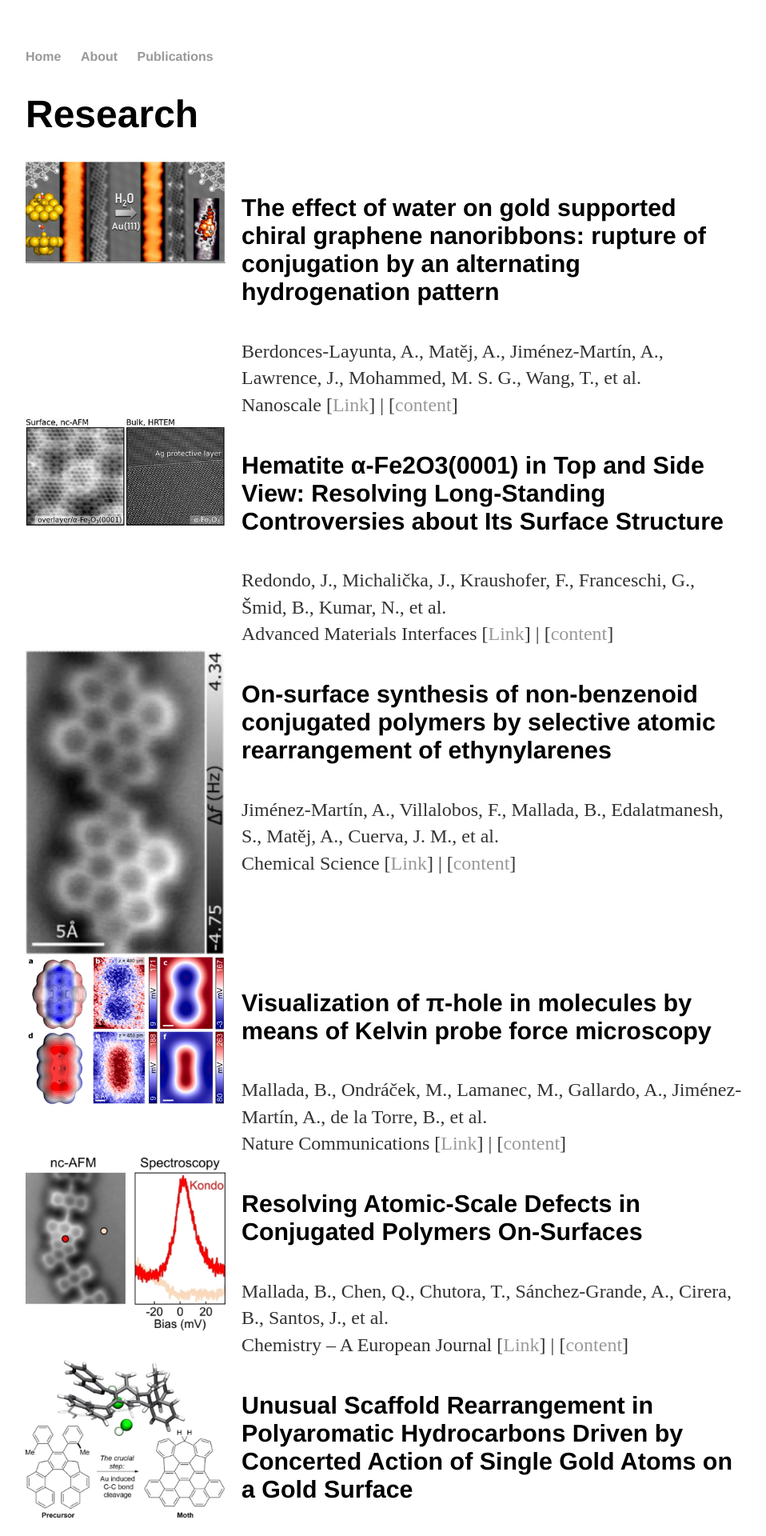
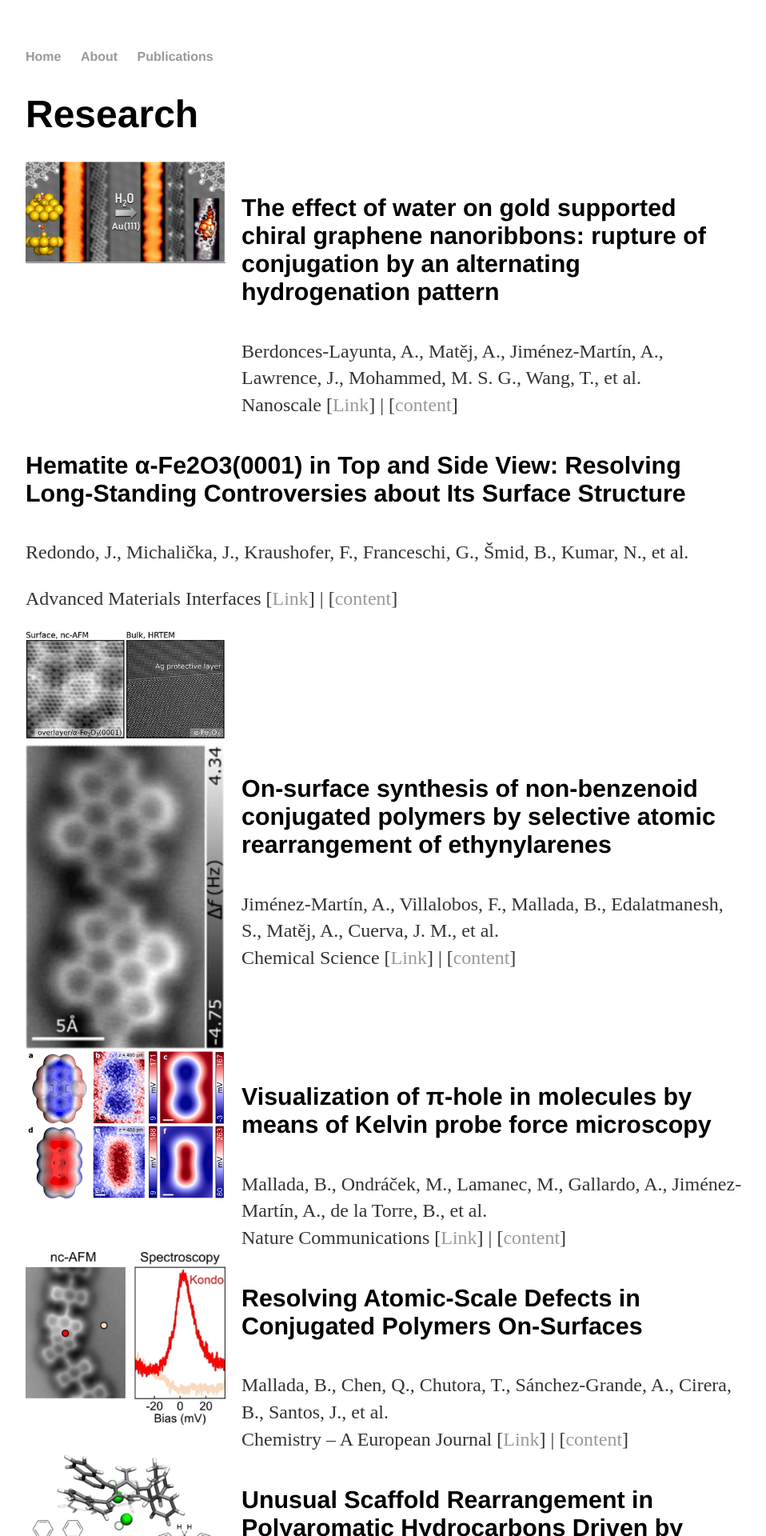
Before and after one commit to BenjaminMallada/BenjaminMallada.github.io, a Jekyll site: the page built from cv/index.html, in a window 1280 px wide. Shown: the top 1920 px of the page at 80% size, without its empty margins (160-1118 px from the left). Built offline with Jekyll 4.4.1, drawn with Linux system fonts in a browser that asks for light colours.

Commit message:
testing center imaged

```diff
--- a/cv/index.html
+++ b/cv/index.html
@@ -37,14 +37,14 @@
     </div>
 
     <div class="content">
-          <div class="container grid-item">
-          <img src="/images/hematite2023.jpg" width="200px" style="float:left">
           </div>
           <div>
             <h4>Hematite α-Fe2O3(0001) in Top and Side View: Resolving Long-Standing Controversies about Its Surface Structure</h4>
             <p>Redondo, J., Michalička, J., Kraushofer, F., Franceschi, G., Šmid, B., Kumar, N., et al.</p>
             <p>Advanced Materials Interfaces [<a href="https://onlinelibrary.wiley.com/doi/full/10.1002/admi.202300602">Link</a>] | [<a href="/pdf/hematite2023.pdf">content</a>]</p>
         </div>
+        <div class="container grid-item">
+        <img src="/images/hematite2023.jpg" width="200px" style="float:center">
     </div>
 
     <div class="content">
```
